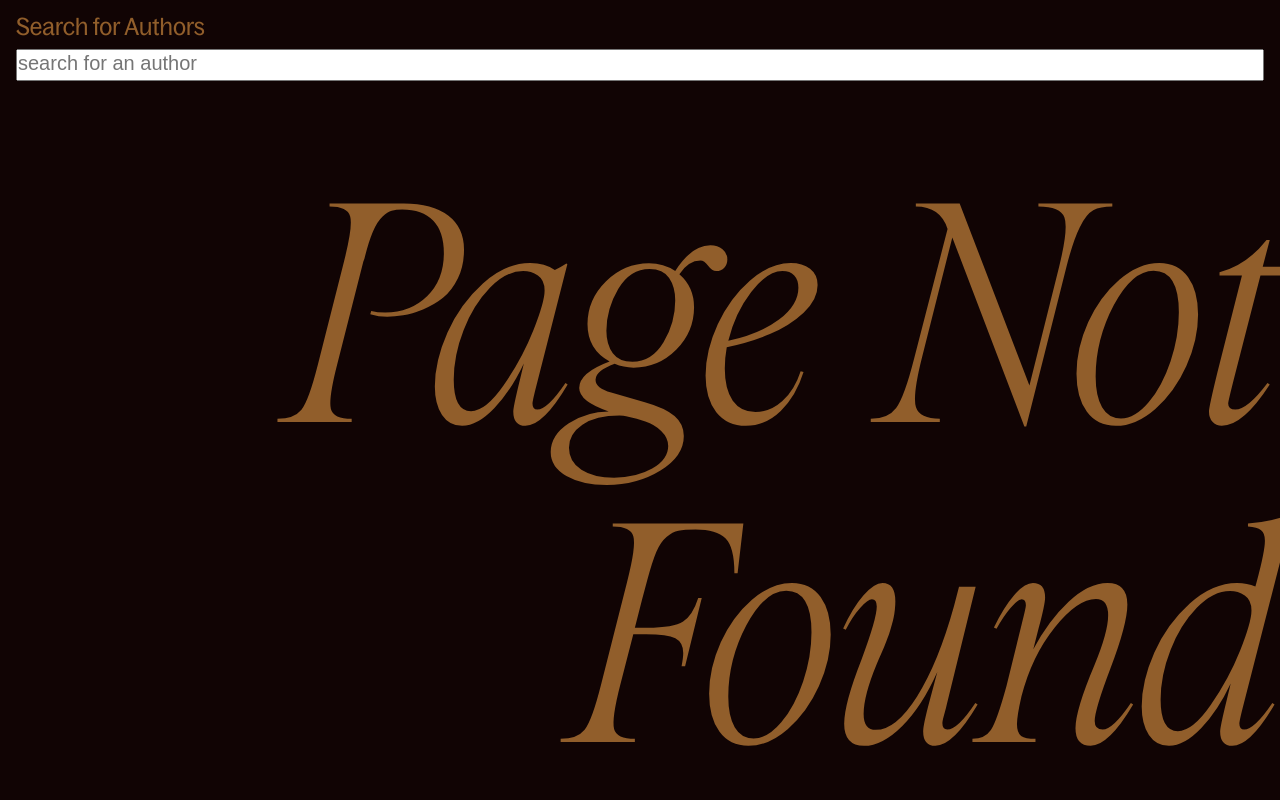
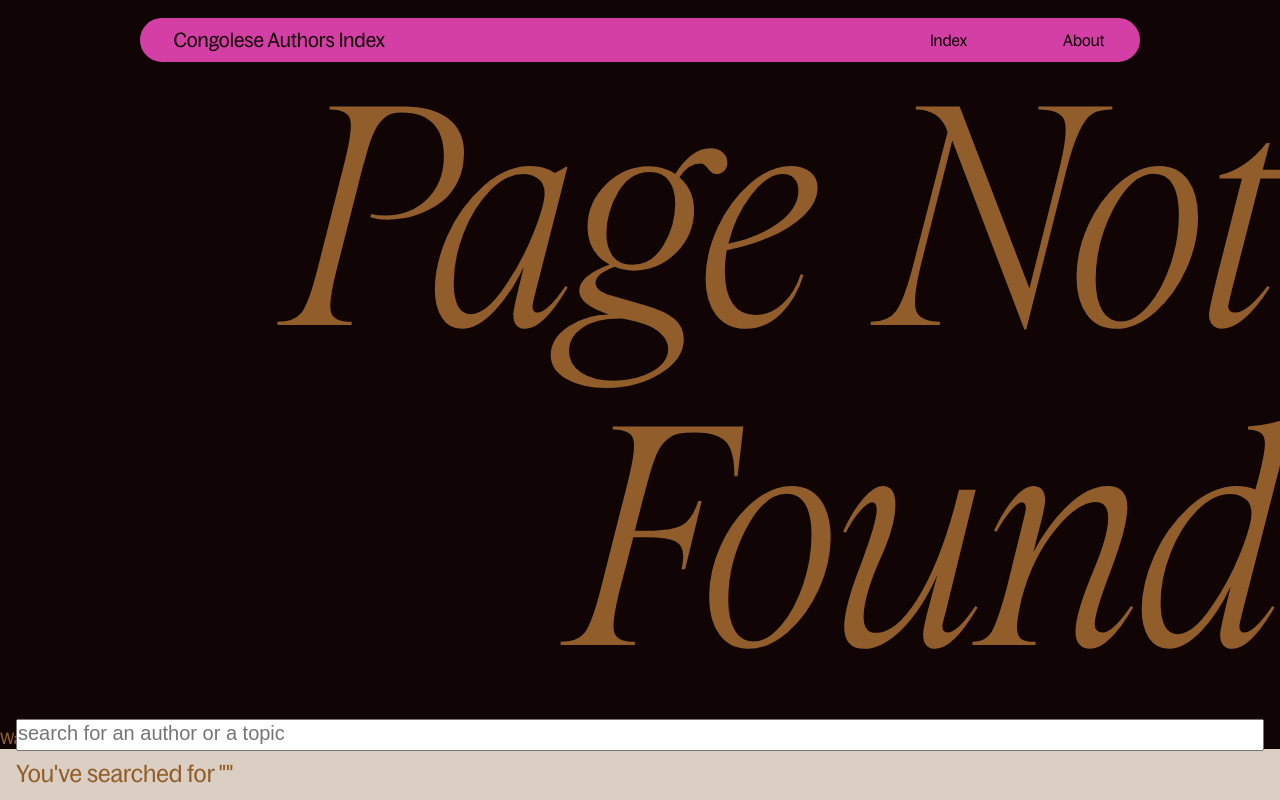
Before and after one commit to UncleDoubleU/Congolese-Authors-Index, a React (Vite) app in the folder 20250513-cai/: page /notfound in a window 1280 px wide. Shown: the top 800 px of the page. Built offline with nearby package versions, Linux system fonts and the light colour scheme.

Commit message:
basic search functionality implemented

```diff
--- a/20250513-cai/src/App.sass
+++ b/20250513-cai/src/App.sass
@@ -134,9 +134,16 @@ footer
      padding: 1rem
      gap: 0.75rem
      font-size: 1.5rem
+     position: fixed
+     bottom: 0
+     z-index: 9
 
      input
           height: 2rem
 
      input::placeholder
           font-size: 1.25rem
+
+     i
+          font: $mobileP
+          color: $caiLightBrown
--- a/20250513-cai/src/App.tsx
+++ b/20250513-cai/src/App.tsx
@@ -1,5 +1,5 @@
 import "./App.sass";
-import { BrowserRouter, Routes, Route } from "react-router";
+import { Routes, Route, useNavigate } from "react-router";
 import authors from '../authors_db/authors.json';
 import {
   useRef,
@@ -17,60 +17,62 @@ import AuthorPage from "./pages/AuthorPage/AuthorPage";
 
 import { TestContext } from "./Contexts/Contexts";
 
-interface searchTextProp {
-  searchTextInput: string
 
-}
+function App() {
 
-function App({ searchTextInput }: searchTextProp) {
-
-
+  const [isSearching, setIsSearching] = useState(false);
   const [authorsArray, setAuthorsArray] = useState(authors);
   const [inputValue, setInputValue] = useState("");
 
-  const cards = document.querySelectorAll("article");
 
-
-
+  let navigate = useNavigate();
   const searchInputRef = useRef<HTMLInputElement>(null);
 
   useEffect(() => {
     setAuthorsArray(inputValue !== "" ? filteredAuthorArray : authors);
-    console.log(filteredAuthorArray);
+    setIsSearching(inputValue !== "" ? true : false);
   }, [inputValue])
 
-
+  function handleSearchInput(event: React.FormEvent<HTMLFormElement>) {
+    event.preventDefault();
+    // setInputValue((event.target as HTMLTextAreaElement)?.value.toLowerCase())
+    if (searchInputRef?.current) {
+      setInputValue(searchInputRef.current?.value.toLowerCase());
+    }
+    navigate('/');
+  }
   const filteredAuthorArray = authors.filter(author =>
 
     author.fullName.normalize("NFD").replace(/\p{Diacritic}/gu, "").toLowerCase().includes(inputValue) || author.fullName.toLowerCase().includes(inputValue) || author.genres.some(genre =>
       genre.normalize("NFD").replace(/\p{Diacritic}/gu, "").toLowerCase().includes(inputValue)
     ) || author.keywords.some(word =>
       word.normalize("NFD").replace(/\p{Diacritic}/gu, "").toLowerCase().includes(inputValue)
-    )
+    ) || author.placeOfBirth.toLowerCase().includes(inputValue) || author.dateOfBirth.toString().includes(inputValue)
   );
-
-
-
-
-
 
   return (
     <>
-      <BrowserRouter>
+
+      <Header />
       {/* <SfTuto searchTextInput="" /> */}
-        <form className="searchWrapper">
-          <label htmlFor="searchBar">Search for Authors</label>
+      <form
+        className="searchWrapper"
+        role="search"
+        onSubmit={handleSearchInput}>
         <input
           ref={searchInputRef}
-            onInput={(e) => setInputValue((e.target as HTMLTextAreaElement).value.toLowerCase())}
-            type="text"
+          defaultValue=""
+          // onInput={(e) => setInputValue((e.target as HTMLTextAreaElement).value.toLowerCase())}
+          type="search"
+          role="searchbox"
           name='searchBar'
           max={200}
-            placeholder='search for an author'
+          placeholder='search for an author or a topic'
         />
+        <p>You've searched for "{inputValue}"</p>
       </form>
-        {/* <Header />
-        <BottomNav /> */}
+
+      {/* <BottomNav /> */}
       <TestContext
         value={authorsArray}>
         <Routes>
@@ -84,7 +86,7 @@ function App({ searchTextInput }: searchTextProp) {
         </Routes>
       </TestContext>
       <Footer />
-      </BrowserRouter>
+
     </>
   );
 }
--- a/20250513-cai/src/main.tsx
+++ b/20250513-cai/src/main.tsx
@@ -1,9 +1,12 @@
 import { StrictMode } from "react";
+import { BrowserRouter } from "react-router";
 import { createRoot } from "react-dom/client";
 import App from "./App.tsx";
 
 createRoot(document.getElementById("root")!).render(
   <StrictMode>
-    <App />
+    <BrowserRouter>
+      <App />
+    </BrowserRouter>
   </StrictMode>
 );
--- a/20250513-cai/src/pages/AuthorPage/AuthorPage.tsx
+++ b/20250513-cai/src/pages/AuthorPage/AuthorPage.tsx
@@ -13,9 +13,10 @@ function AuthorPage() {
      let author = authorsData[routeParam];
 
      const bibliographyData = author.bibliography;
-     const bibliography = bibliographyData.map(book =>
-          <li>
+     const bibliographyEl = bibliographyData.map(book =>
+          <li key={`${book.title}_${book.genre}`} >
                <Books
+
                     title={book.title}
                     yop={book.yearOfPublication}
                     isbn={book.ISBN}
@@ -29,27 +30,27 @@ function AuthorPage() {
 
      const genresData = author.genres;
      const authorGenres = genresData.map(genre =>
-          <li>
+          <li key={`${author.fullName}_${author.id}_${genre}`}>
                {genre}
           </li>
      );
      const languagesData = author.writingLanguages;
      const authorLanguages = languagesData.map(language =>
-          <li>
+          <li key={`${author.fullName}_${author.id}_${language}`} >
                {language}
           </li>
      )
      return (
           <main>
-               <h1>{author.firstName} {author.lastName}</h1>
+               <h1>{author && `${author.firstName} ${author.lastName}`}</h1>
                <section>
                     <h2>Biography</h2><br />
-                    <p>{author.biography}</p>
+                    <p>{author && `${author.biography}`}</p>
                </section>
                <section>
                     <h2>Bibliography</h2><br />
                     <ul>
-                         {bibliography}
+                         {bibliographyEl}
                     </ul>
                </section >
                <section>
--- a/20250513-cai/src/pages/Index/Index.tsx
+++ b/20250513-cai/src/pages/Index/Index.tsx
@@ -40,7 +40,7 @@ function Index({ searchTextInput }: searchTextProp) {
           <main>
                {/* <PageTitle title="Full Index" />
                <IndexCat category="A" /> */}
-               {cards}
+               {authorsData && cards}
           </main>
      )
 }
```
Also changed, not shown: 1 other file (tests, documents, lock files or other folders). Lines whose indentation alone changed are shown as unchanged.
